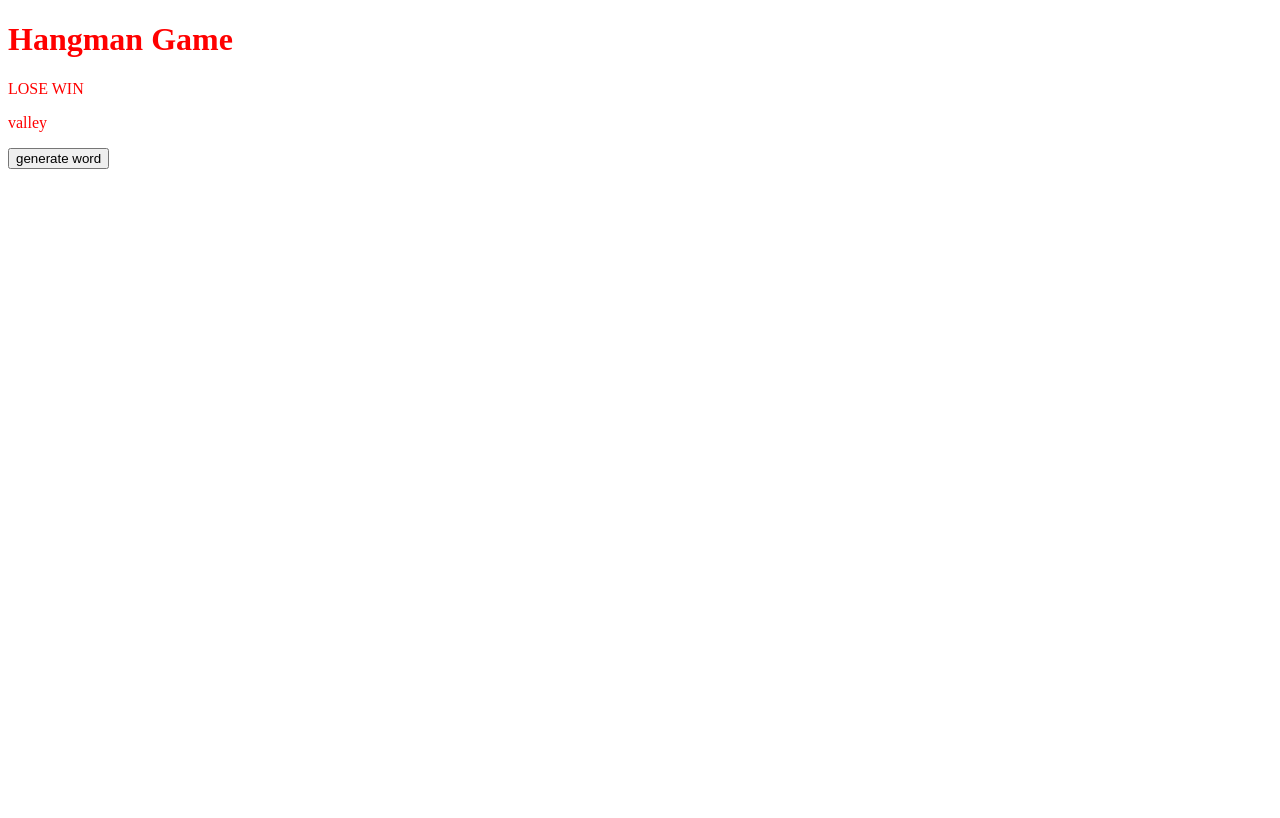
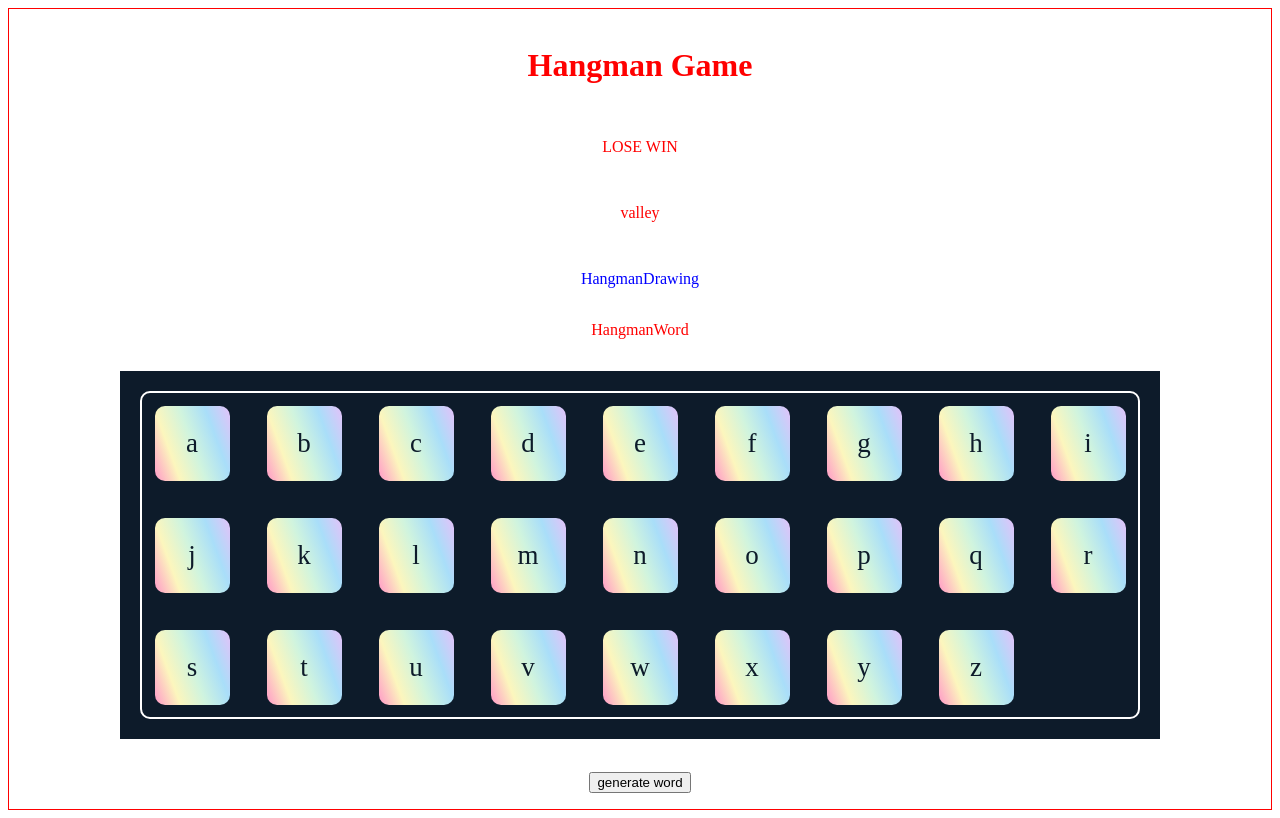
Before and after one commit to cangle007/typescript-architecture, a React (Vite) app: page / in a window 1280 px wide. Built offline with nearby package versions, Linux system fonts and the light colour scheme.

Commit message:
added keyboard

```diff
--- a/src/components/Keyboard/Keyboard.module.scss
+++ b/src/components/Keyboard/Keyboard.module.scss
@@ -0,0 +1,59 @@
+.root {
+  display: grid;
+  grid-template-columns: auto;
+  grid-template-rows: auto;
+  background-color: #0d1b2a;
+}
+
+.border {
+  display: grid;
+  grid-template-columns: repeat(9, 100px);
+  grid-template-rows: repeat(3, 100px);
+  place-items: center;
+  gap: 12px;
+  font-size: 27px;
+  transition: transform 0.3s ease, backdrop-filter 0.3s ease, color 0.3s ease;
+  margin: 20px;
+  :hover {
+    transform: scale(1.2); /* Enlarge grid container */
+    backdrop-filter: blur(5px); /* Blur background effect */
+    background: #1b263b; /* Change root background */
+    font-size: 35px;
+  }
+  border: 2px solid white;
+  border-radius: 10px;
+}
+
+.letterItem {
+  align-content: center;
+  text-align: center;
+  //border: 1px solid #4a4e69;
+  border: none;
+  height: 75px;
+  width: 75px;
+  color: #0d1b2a;
+  border-radius: 10px;
+  background: linear-gradient(
+    70deg,
+    #ff99c8,
+    #fcf6bd,
+    #d0f4de,
+    #a9def9,
+    #e4c1f9
+  );
+  transition: text-shadow 0.3s ease, transform 0.3s ease;
+
+  &:hover {
+    transform: scale(1.1); /* Enlarge text */
+    border: 1px solid white;
+    text-shadow: -1px -1px 0 #ff99c8, 1px -1px 0 #fcf6bd, -1px 1px 0 #d0f4de,
+      1px 1px 0 #a9def9, 2px 2px 2px #e4c1f9; /* Match gradient with shadow */
+  }
+
+  &:active {
+    background: #415a77; /* Change background to white when clicked */
+    color: whitesmoke; /* Optional: Change text color for better contrast */
+    text-shadow: none; /* Optional: Remove text shadow */
+    transform: scale(1.1); /* Slight shrink for click feedback */
+  }
+}
--- a/src/components/Keyboard/Keyboard.tsx
+++ b/src/components/Keyboard/Keyboard.tsx
@@ -1,9 +1,22 @@
 import { useState } from 'react';
 import classNames from 'classnames';
 import styles from './Keyboard.module.scss';
+import alphabet from '../../data/alphabet.json';
 
 const Keyboard = () => {
-  return <div className={classNames(styles.root)}>Keyboard</div>;
+  return (
+    <div className={classNames(styles.root)}>
+      <div className={classNames(styles.border)}>
+        {alphabet.map((letter, i) => {
+          return (
+            <div className={classNames(styles.letterItem)} key={i}>
+              {letter}
+            </div>
+          );
+        })}
+      </div>
+    </div>
+  );
 };
 
 export default Keyboard;
--- a/src/components/Main/Main.module.scss
+++ b/src/components/Main/Main.module.scss
@@ -1,14 +1,15 @@
 .root {
+  display: grid;
+  // grid-template-columns: 1fr;
+  // grid-template-rows: auto;
+  height: 100vh; /* Make the container fill the entire viewport height */
+  border: 1px solid;
+  justify-items: center;
+  align-items: center;
   color: red;
-  max-width: '800px';
-  display: 'flex';
-  flex-direction: 'column';
-  gap: '2rem';
-  margin: '0 auto';
-  align-items: 'center';
 }
 
-.winLose {
-  font-size: '2rem';
-  text-align: 'center';
-}
+// .winLose {
+//   font-size: '2rem';
+//   text-align: 'center';
+// }
--- a/src/components/Main/Main.tsx
+++ b/src/components/Main/Main.tsx
@@ -1,6 +1,10 @@
 import { useState } from 'react';
 import classNames from 'classnames';
 import styles from './Main.module.scss';
+
+import HangmanDrawing from '../HangmanDrawing/HangmanDrawing';
+import HangmanWord from '../HangmanWord/HangmanWord';
+import Keyboard from '../Keyboard/Keyboard';
 
 import words from '../../data/words.json';
 
@@ -15,9 +19,11 @@ const Main = () => {
   return (
     <div className={classNames(styles.root)}>
       <h1>Hangman Game</h1>
-
       <div className={classNames(styles.winLose)}>LOSE WIN</div>
       <p>{wordToGuess}</p>
+      <HangmanDrawing />
+      <HangmanWord />
+      <Keyboard />
 
       <button
         onClick={() => {
--- /dev/null
+++ b/src/data/alphabet.json
@@ -0,0 +1,28 @@
+[
+  "a",
+  "b",
+  "c",
+  "d",
+  "e",
+  "f",
+  "g",
+  "h",
+  "i",
+  "j",
+  "k",
+  "l",
+  "m",
+  "n",
+  "o",
+  "p",
+  "q",
+  "r",
+  "s",
+  "t",
+  "u",
+  "v",
+  "w",
+  "x",
+  "y",
+  "z"
+]
```
